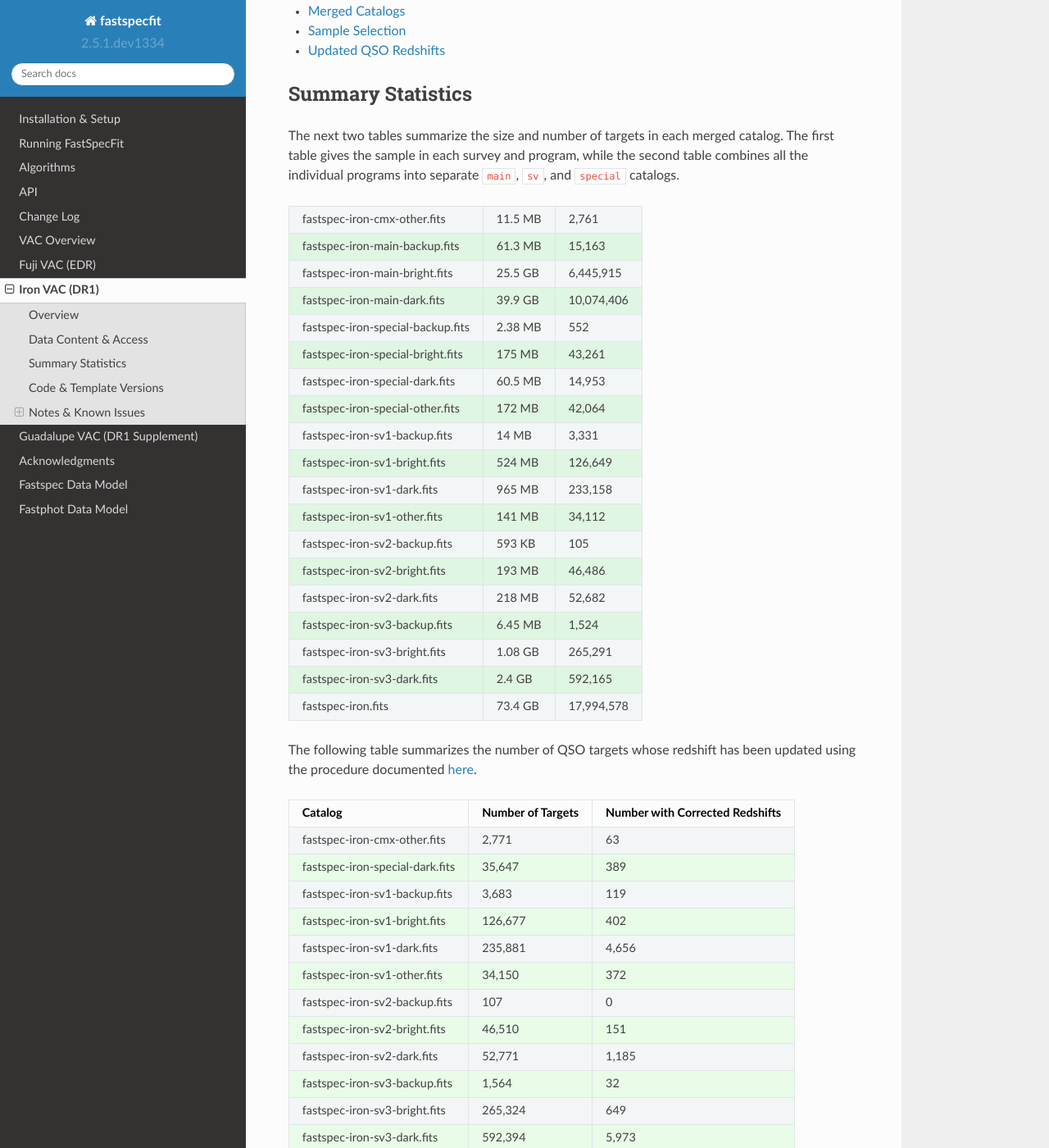
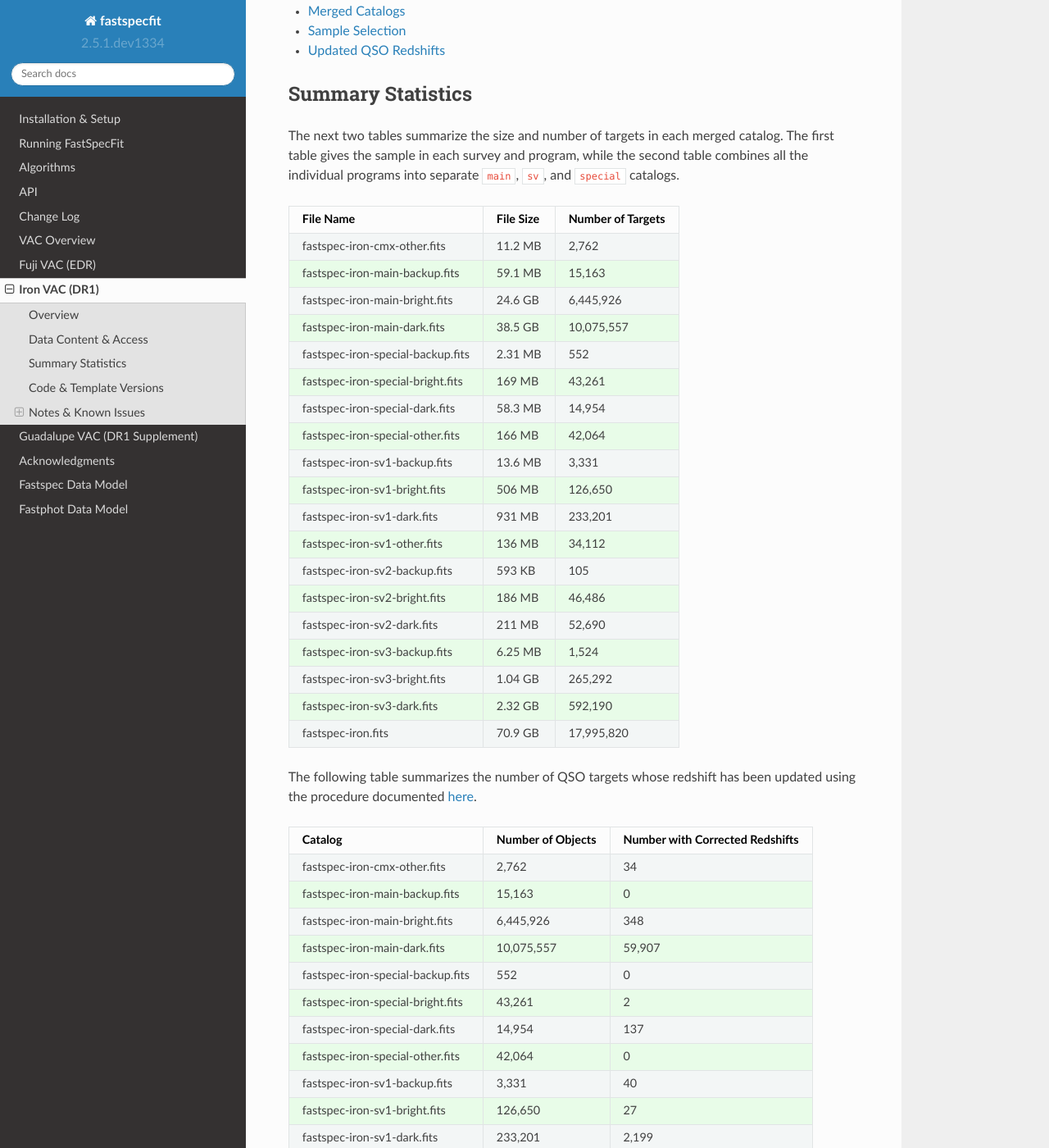
Before and after one commit to desihub/fastspecfit, a Sphinx documentation site: the page built from doc/iron.rst, in a window 1280 px wide and 1400 px high, scrolled down 1029 px. Shown: the whole window at 82% size. Built offline with Sphinx 7.4.7 and the Read the Docs theme 2.0.0, drawn with Linux system fonts in a browser that asks for light colours; some of the changed text lies outside the part shown.

Commit message:
update qso numbers in VACs

```diff
--- a/doc/iron.rst
+++ b/doc/iron.rst
@@ -50,25 +50,27 @@ second table combines all the individual programs into separate ``main``,
 .. rst-class:: columns
 
 ================================= ========= =================
-fastspec-iron-cmx-other.fits      11.5 MB   2,761
-fastspec-iron-main-backup.fits    61.3 MB   15,163
-fastspec-iron-main-bright.fits    25.5 GB   6,445,915
-fastspec-iron-main-dark.fits      39.9 GB   10,074,406
-fastspec-iron-special-backup.fits 2.38 MB   552
-fastspec-iron-special-bright.fits 175 MB    43,261
-fastspec-iron-special-dark.fits   60.5 MB   14,953
-fastspec-iron-special-other.fits  172 MB    42,064
-fastspec-iron-sv1-backup.fits     14 MB     3,331
-fastspec-iron-sv1-bright.fits     524 MB    126,649
-fastspec-iron-sv1-dark.fits       965 MB    233,158
-fastspec-iron-sv1-other.fits      141 MB    34,112
+File Name                         File Size Number of Targets
+================================= ========= =================
+fastspec-iron-cmx-other.fits      11.2 MB   2,762
+fastspec-iron-main-backup.fits    59.1 MB   15,163
+fastspec-iron-main-bright.fits    24.6 GB   6,445,926
+fastspec-iron-main-dark.fits      38.5 GB   10,075,557
+fastspec-iron-special-backup.fits 2.31 MB   552
+fastspec-iron-special-bright.fits 169 MB    43,261
+fastspec-iron-special-dark.fits   58.3 MB   14,954
+fastspec-iron-special-other.fits  166 MB    42,064
+fastspec-iron-sv1-backup.fits     13.6 MB   3,331
+fastspec-iron-sv1-bright.fits     506 MB    126,650
+fastspec-iron-sv1-dark.fits       931 MB    233,201
+fastspec-iron-sv1-other.fits      136 MB    34,112
 fastspec-iron-sv2-backup.fits     593 KB    105
-fastspec-iron-sv2-bright.fits     193 MB    46,486
-fastspec-iron-sv2-dark.fits       218 MB    52,682
-fastspec-iron-sv3-backup.fits     6.45 MB   1,524
-fastspec-iron-sv3-bright.fits     1.08 GB   265,291
-fastspec-iron-sv3-dark.fits       2.4 GB    592,165
-fastspec-iron.fits                73.4 GB   17,994,578
+fastspec-iron-sv2-bright.fits     186 MB    46,486
+fastspec-iron-sv2-dark.fits       211 MB    52,690
+fastspec-iron-sv3-backup.fits     6.25 MB   1,524
+fastspec-iron-sv3-bright.fits     1.04 GB   265,292
+fastspec-iron-sv3-dark.fits       2.32 GB   592,190
+fastspec-iron.fits                70.9 GB   17,995,820
 ================================= ========= =================
 
 The following table summarizes the number of QSO targets whose redshift has been
@@ -76,23 +78,29 @@ updated using the procedure documented :ref:`here<qso redshifts>`.
 
 .. rst-class:: columns
 
-=============================== ================= ===============================
-Catalog                         Number of Targets Number with Corrected Redshifts
-=============================== ================= ===============================
-fastspec-iron-cmx-other.fits    2,771             63
-fastspec-iron-special-dark.fits 35,647            389
-fastspec-iron-sv1-backup.fits   3,683             119
-fastspec-iron-sv1-bright.fits   126,677           402
-fastspec-iron-sv1-dark.fits     235,881           4,656
-fastspec-iron-sv1-other.fits    34,150            372
-fastspec-iron-sv2-backup.fits   107               0
-fastspec-iron-sv2-bright.fits   46,510            151
-fastspec-iron-sv2-dark.fits     52,771            1,185
-fastspec-iron-sv3-backup.fits   1,564             32
-fastspec-iron-sv3-bright.fits   265,324           649
-fastspec-iron-sv3-dark.fits     592,394           5,973
-fastspec-iron.fits              1,397,479         13,991
-=============================== ================= ===============================
+================================= ================= ===============================
+Catalog                           Number of Objects Number with Corrected Redshifts
+================================= ================= ===============================
+fastspec-iron-cmx-other.fits      2,762             34
+fastspec-iron-main-backup.fits    15,163            0
+fastspec-iron-main-bright.fits    6,445,926         348
+fastspec-iron-main-dark.fits      10,075,557        59,907
+fastspec-iron-special-backup.fits 552               0
+fastspec-iron-special-bright.fits 43,261            2
+fastspec-iron-special-dark.fits   14,954            137
+fastspec-iron-special-other.fits  42,064            0
+fastspec-iron-sv1-backup.fits     3,331             40
+fastspec-iron-sv1-bright.fits     126,650           27
+fastspec-iron-sv1-dark.fits       233,201           2,199
+fastspec-iron-sv1-other.fits      34,112            67
+fastspec-iron-sv2-backup.fits     105               0
+fastspec-iron-sv2-bright.fits     46,486            1
+fastspec-iron-sv2-dark.fits       52,690            485
+fastspec-iron-sv3-backup.fits     1,524             0
+fastspec-iron-sv3-bright.fits     265,292           28
+fastspec-iron-sv3-dark.fits       592,190           1,668
+fastspec-iron.fits                17,995,820        64,943
+================================= ================= ===============================
 
 Code & Template Versions
 ------------------------
```
Also changed, not shown: other parts of doc/iron.rst (+4 -4 lines), doc/fuji.rst (+17 -17 lines), doc/guadalupe.rst (+9 -9 lines).
